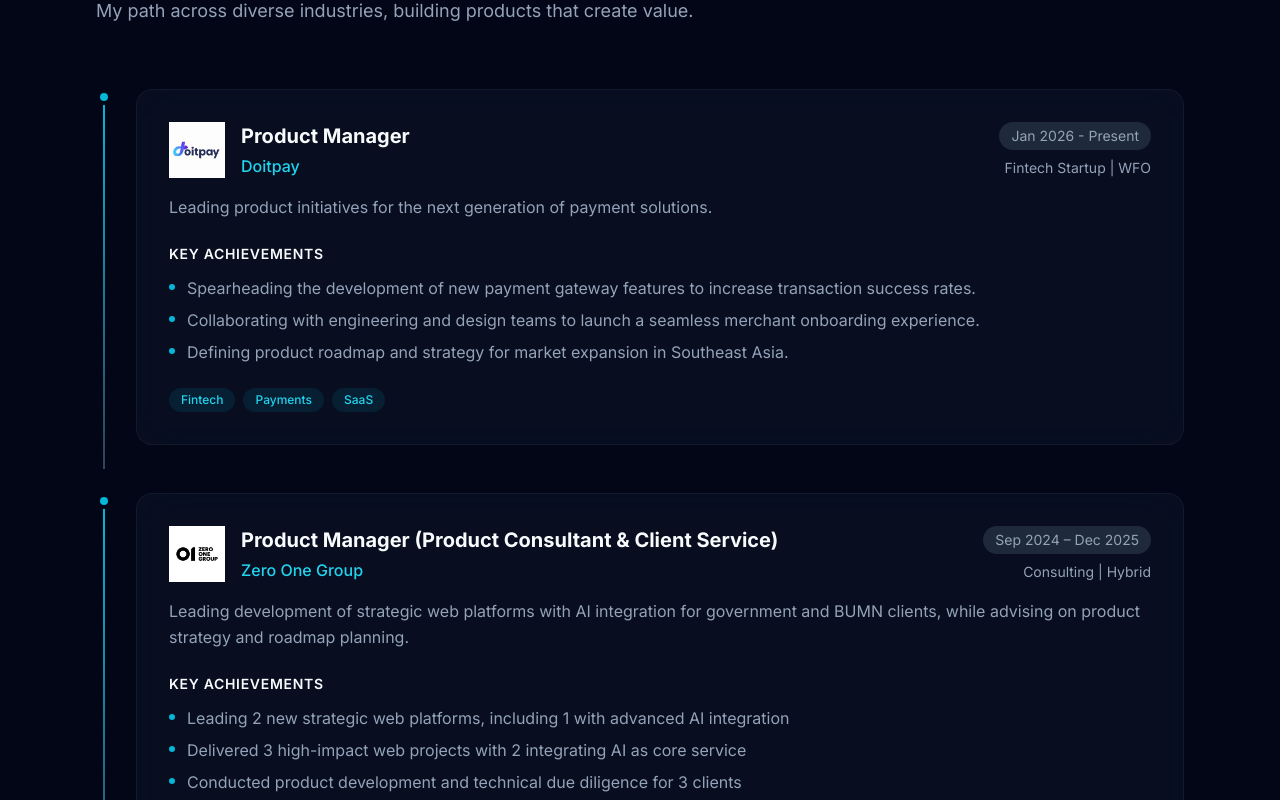
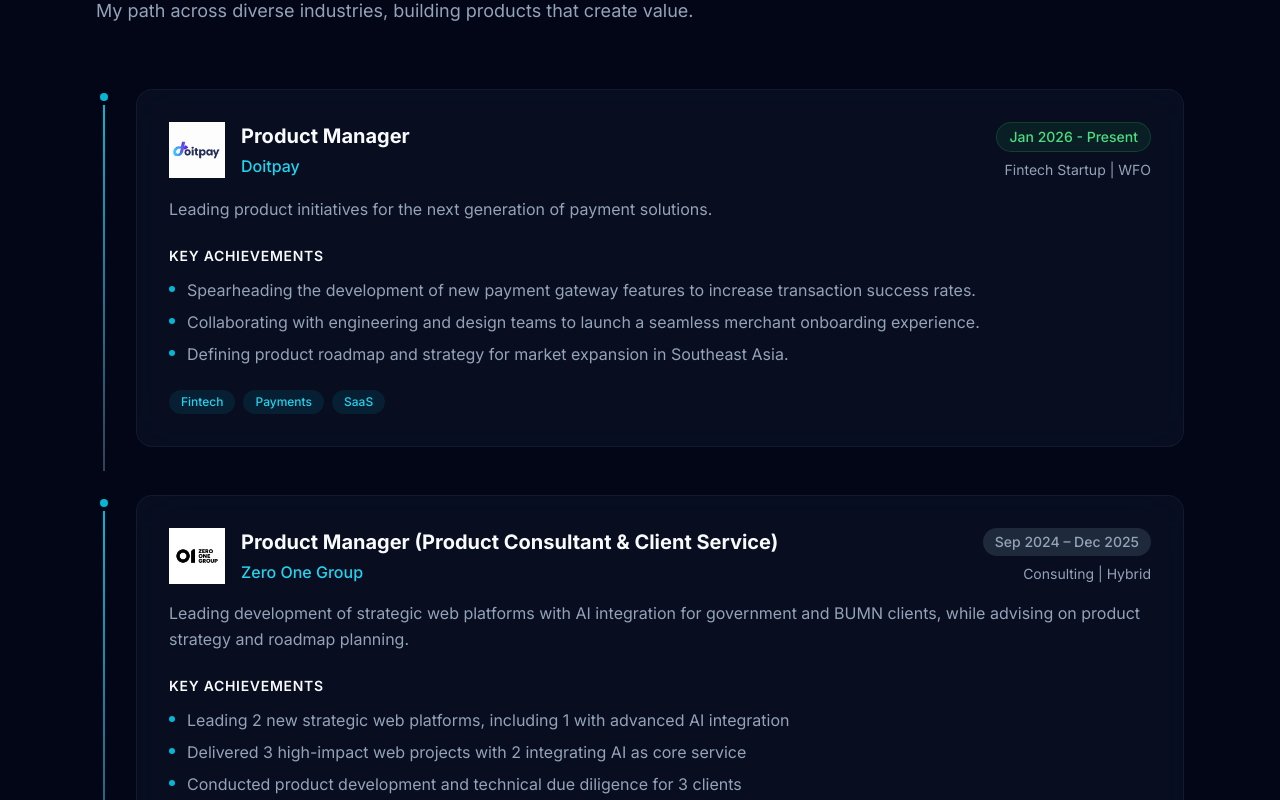
Before and after one commit to dhemalamf/daf-portfolio, a Next.js app: page /about in a window 1280 px wide. Shown: the part 1160-1960 px from the top of the page. Built offline with nearby package versions, Linux system fonts and the light colour scheme; no server answers.

Commit message:
feat: Enhance experience card period styling to highlight current experiences and correct a company name in case study data.

```diff
--- a/src/components/ExperienceCard.tsx
+++ b/src/components/ExperienceCard.tsx
@@ -44,7 +44,12 @@ export default function ExperienceCard({
                     </div>
                 </div>
                 <div className="flex flex-col items-start md:items-end gap-2">
-                    <span className="px-3 py-1 bg-muted text-muted-foreground text-sm rounded-full">
+                    <span
+                        className={`px-3 py-1 text-sm rounded-full font-medium ${period.includes('Present')
+                                ? 'bg-green-500/10 text-green-400 border border-green-500/20'
+                                : 'bg-muted text-muted-foreground'
+                            }`}
+                    >
                         {period}
                     </span>
                     <span className="text-muted-foreground text-sm">{type}</span>
--- a/src/components/TimelineExperienceCard.tsx
+++ b/src/components/TimelineExperienceCard.tsx
@@ -58,7 +58,12 @@ export default function TimelineExperienceCard({
                         </div>
                     </div>
                     <div className="flex flex-col items-start md:items-end gap-2">
-                        <span className="px-3 py-1 bg-muted text-muted-foreground text-sm rounded-full">
+                        <span
+                            className={`px-3 py-1 text-sm rounded-full font-medium ${period.includes('Present')
+                                    ? 'bg-green-500/10 text-green-400 border border-green-500/20'
+                                    : 'bg-muted text-muted-foreground'
+                                }`}
+                        >
                             {period}
                         </span>
                         <span className="text-muted-foreground text-sm">{type}</span>
--- a/src/data/caseStudies.ts
+++ b/src/data/caseStudies.ts
@@ -150,7 +150,7 @@ export const caseStudies: CaseStudy[] = [
         id: "4",
         slug: "revamping-dana-indonesia",
         title: "Product Journey: Revamping DANA Indonesia",
-        company: "Apiary Academy (Final Bootcamp Project)",
+        company: "Binar Academy (Final Bootcamp Project)",
         industry: "Fintech / Digital Wallet",
         period: "2021",
         summary: "Led a product design and research initiative to revamp key user flows of the DANA digital wallet as part of a Binar Academy final project, focusing on improving onboarding, login, premium upgrade, and customer support experience.",
```
